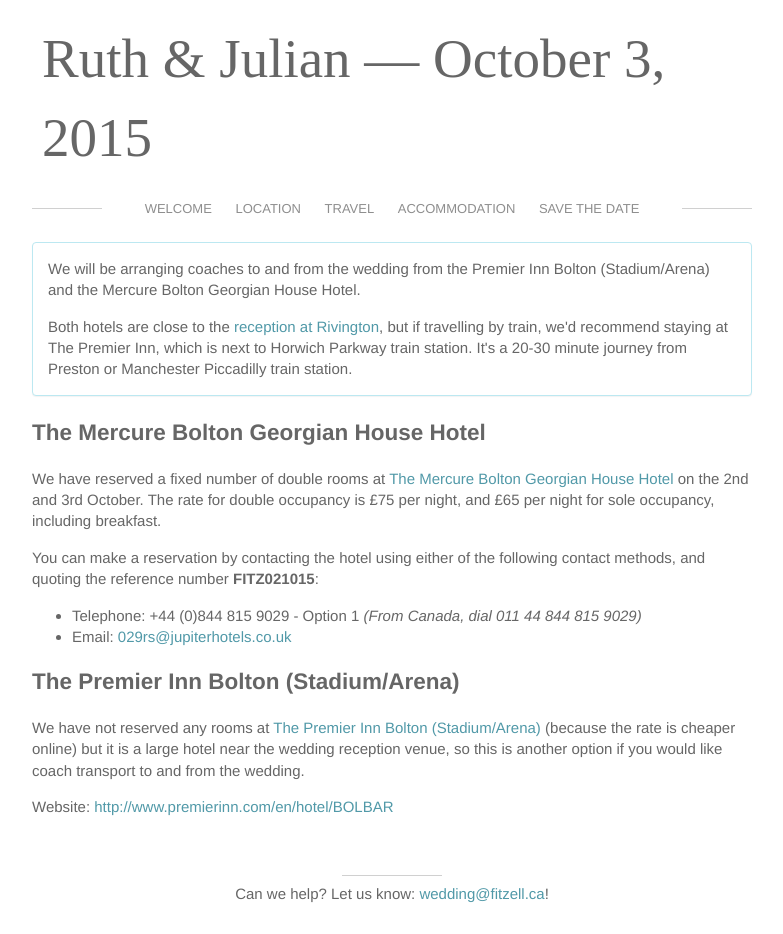
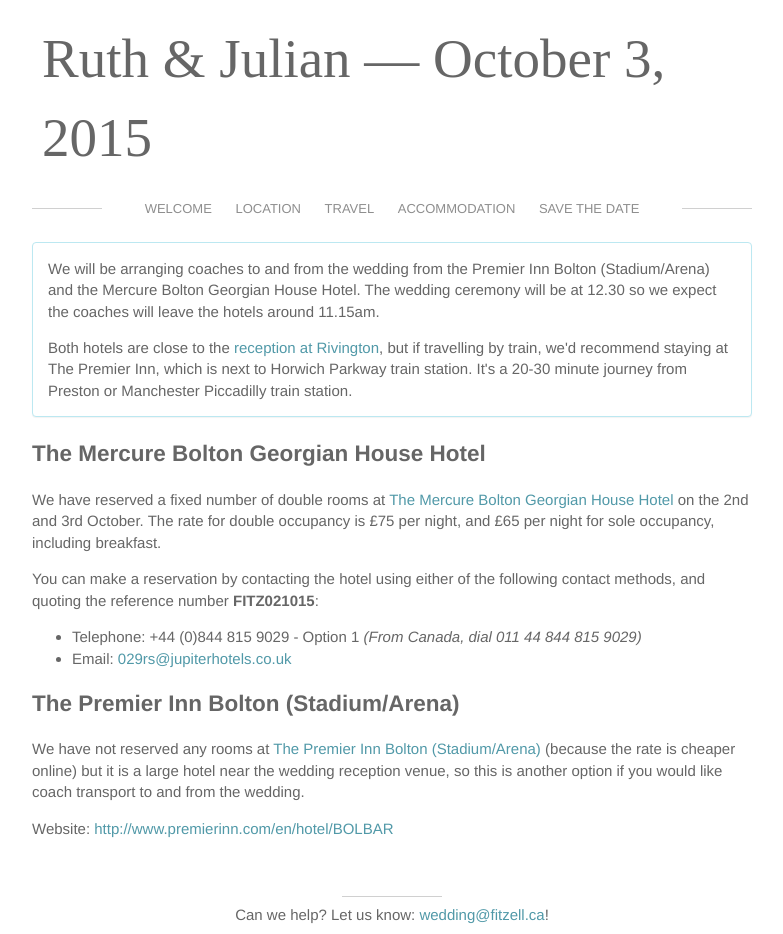
Before and after one commit to jfitzell/weddingsite, a Jekyll site: the page built from accommodation.md, in a window 1280 px wide. Shown: the whole page, without its empty margins (248-1031 px from the left). Built offline with Jekyll 4.4.1, drawn with Linux system fonts in a browser that asks for light colours; some web fonts are replaced; before the commit the page ends 913 px from its top, so only the background shows below that.

Commit message:
added ceremony time

```diff
--- a/accommodation.md
+++ b/accommodation.md
@@ -5,7 +5,7 @@ layout: default
 
 <div class="panel panel-info">
   <div class="panel-body">
-    <p>We will be arranging coaches to and from the wedding from the Premier Inn Bolton (Stadium/Arena) and the Mercure Bolton Georgian House Hotel.</p>
+    <p>We will be arranging coaches to and from the wedding from the Premier Inn Bolton (Stadium/Arena) and the Mercure Bolton Georgian House Hotel. The wedding ceremony will be at 12.30 so we expect the coaches will leave the hotels around 11.15am.</p>
     <p>Both hotels are close to the <a href="location.html">reception at Rivington</a>, but if travelling by train, we'd recommend staying at The Premier Inn, which is next to Horwich Parkway train station. It's a 20-30 minute journey from Preston or Manchester Piccadilly train station.</p>
   </div>
 </div>
```
